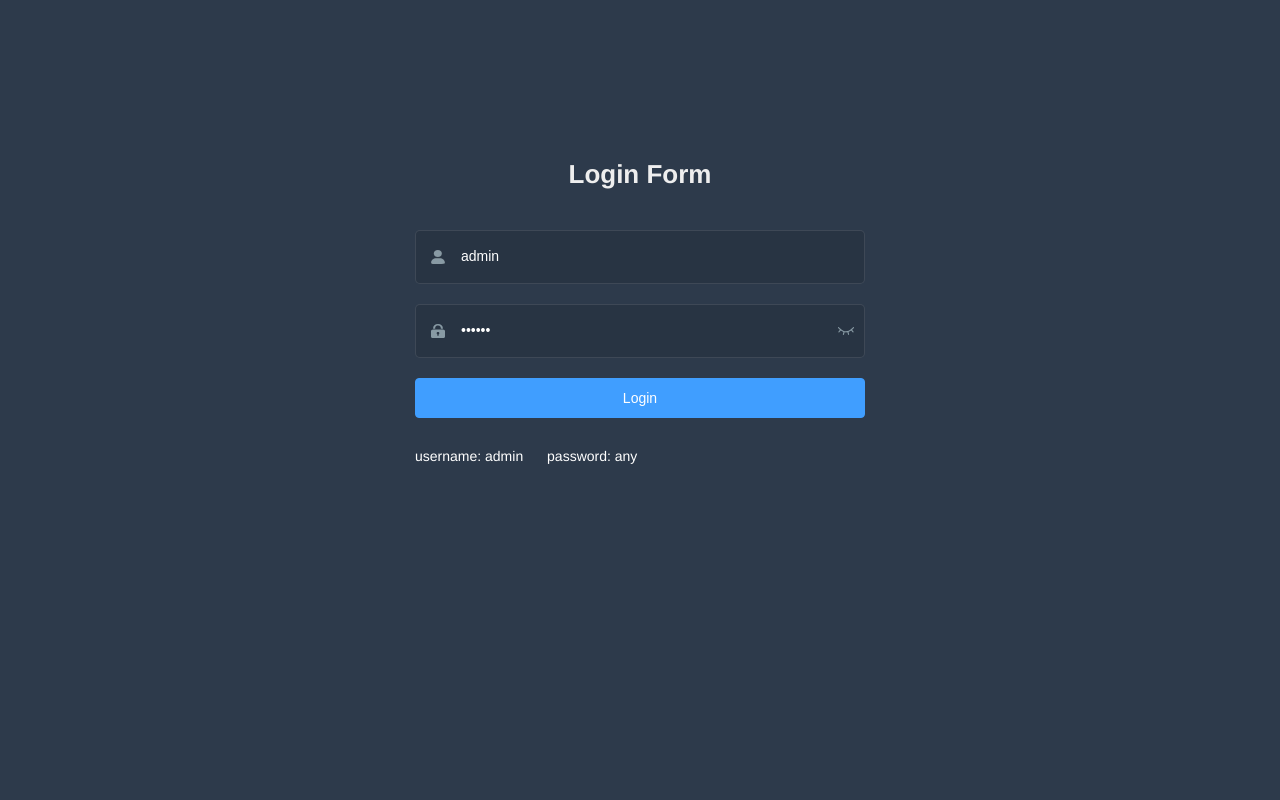
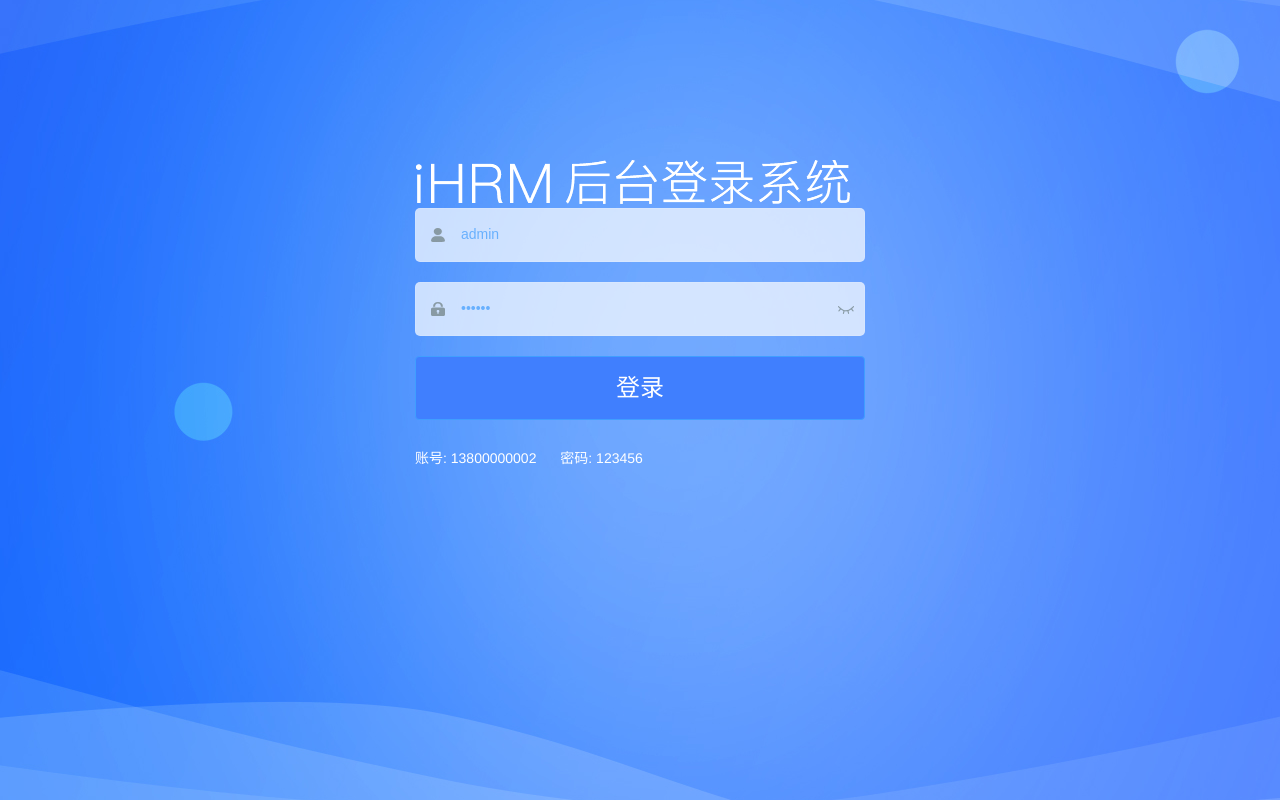
Before and after one commit to luog567/hrsaas, a Vue app: page /#/login in a window 1280 px wide. Built offline with nearby package versions, Linux system fonts and the light colour scheme.

Commit message:
修改了登录页

```diff
--- a/src/views/login/index.vue
+++ b/src/views/login/index.vue
@@ -1,9 +1,15 @@
 <template>
   <div class="login-container">
-    <el-form ref="loginForm" :model="loginForm" :rules="loginRules" class="login-form" auto-complete="on" label-position="left">
-
+    <el-form
+      ref="loginForm"
+      :model="loginForm"
+      :rules="loginRules"
+      class="login-form"
+      auto-complete="on"
+      label-position="left"
+    >
       <div class="title-container">
-        <h3 class="title">Login Form</h3>
+        <img src="@/assets/common/login-logo.png" alt />
       </div>
 
       <el-form-item prop="username">
@@ -41,13 +47,18 @@
         </span>
       </el-form-item>
 
-      <el-button :loading="loading" type="primary" style="width:100%;margin-bottom:30px;" @click.native.prevent="handleLogin">Login</el-button>
+      <el-button
+        class="loginBtn"
+        :loading="loading"
+        type="primary"
+        style="width:100%;margin-bottom:30px;"
+        @click.native.prevent="handleLogin"
+      >登录</el-button>
 
        <div class="tips">
-        <span style="margin-right:20px;">username: admin</span>
-        <span> password: any</span>
+        <span style="margin-right:20px;">账号: 13800000002</span>
+        <span> 密码: 123456</span>
    </div>
-
     </el-form>
   </div>
 </template>
@@ -78,8 +89,12 @@
         password: '111111'
       },
       loginRules: {
-        username: [{ required: true, trigger: 'blur', validator: validateUsername }],
-        password: [{ required: true, trigger: 'blur', validator: validatePassword }]
+        username: [
+          { required: true, trigger: 'blur', validator: validateUsername }
+        ],
+        password: [
+          { required: true, trigger: 'blur', validator: validatePassword }
+        ]
       },
       loading: false,
       passwordType: 'password',
@@ -109,10 +124,13 @@
       this.$refs.loginForm.validate(valid => {
         if (valid) {
           this.loading = true
-          this.$store.dispatch('user/login', this.loginForm).then(() => {
+          this.$store
+            .dispatch('user/login', this.loginForm)
+            .then(() => {
               this.$router.push({ path: this.redirect || '/' })
               this.loading = false
-          }).catch(() => {
+            })
+            .catch(() => {
               this.loading = false
             })
         } else {
@@ -129,8 +147,8 @@
 /* 修复input 背景不协调 和光标变色 */
 /* Detail see https://github.com/PanJiaChen/vue-element-admin/pull/927 */
 
-$bg:#283443;
-$light_gray:#fff;
+$bg: #283443;
+$light_gray: #68b0fe; // 将输入框颜色改成蓝色
 $cursor: #fff;
 
 @supports (-webkit-mask: none) and (not (cater-color: $cursor)) {
@@ -141,6 +159,9 @@
 
 /* reset element-ui css */
 .login-container {
+  background-image: url('~@/assets/common/login.jpg');
+  // 将图片位置设置为充满整个屏幕
+  background-position: center;
   .el-input {
     display: inline-block;
     height: 47px;
@@ -165,17 +186,28 @@
 
   .el-form-item {
     border: 1px solid rgba(255, 255, 255, 0.1);
-    background: rgba(0, 0, 0, 0.1);
+    background: rgba(255, 255, 255, 0.7); // 输入登录表单的背景色
     border-radius: 5px;
     color: #454545;
+  }
+
+  .el-form-item__error {
+    color: #fff;
+  }
+
+  .loginBtn {
+    background: #407ffe;
+    height: 64px;
+    line-height: 32px;
+    font-size: 24px;
   }
 }
 </style>
 
 <style lang="scss" scoped>
-$bg:#2d3a4b;
-$dark_gray:#889aa4;
-$light_gray:#eee;
+$bg: #2d3a4b;
+$dark_gray: #889aa4;
+$light_gray: #eee;
 
 .login-container {
   min-height: 100%;
```
Lines whose indentation alone changed are shown as unchanged.
